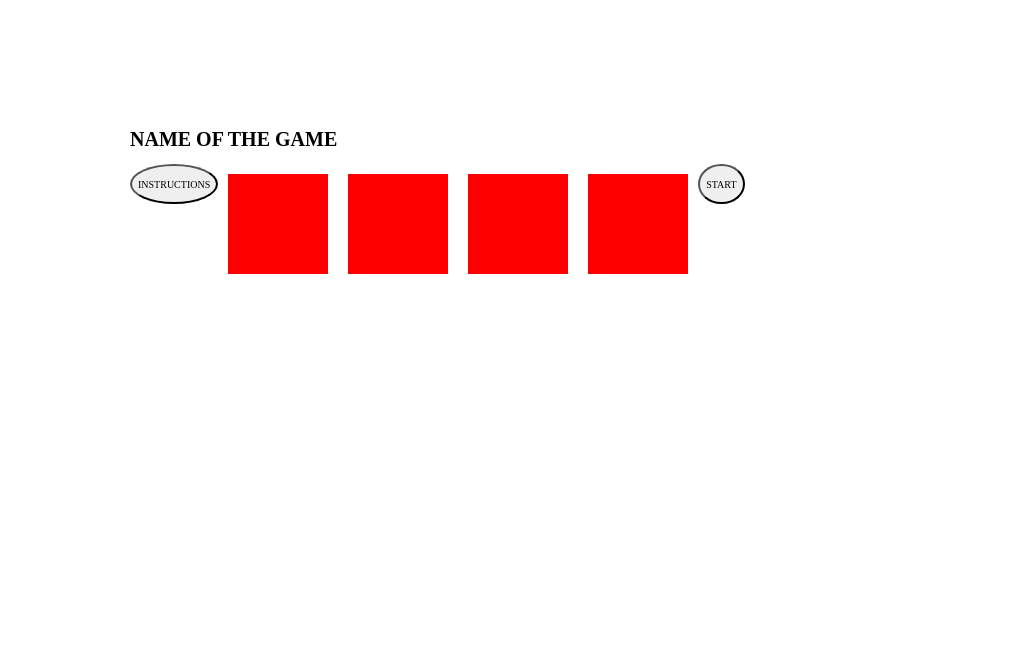
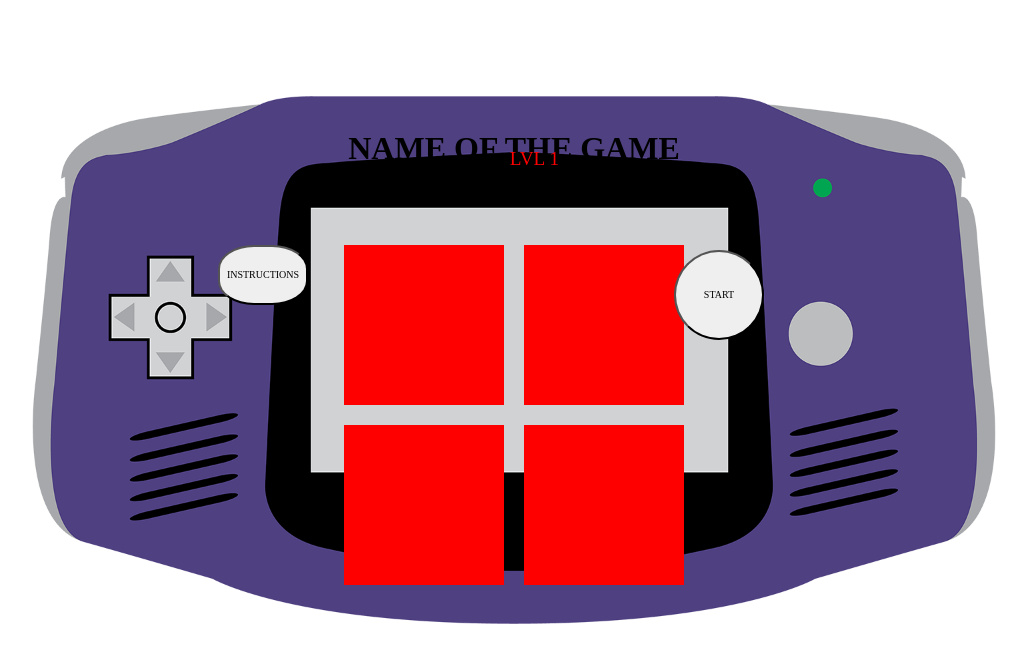
Before and after one commit to iO-Academy/2021-koalas-memory-pattern-game, a plain HTML site: page index.html in a window 1280 px wide. Shown: the whole page, without its empty margins (126-1153 px from the left). Drawn offline with Linux system fonts and the light colour scheme.

Commit message:
finished the onscreen look

```diff
--- a/index.html
+++ b/index.html
@@ -15,16 +15,17 @@
     </header>
     <div class="console">
         <div class="buttons">
-            <button>INSTRUCTIONS</button>
+            <button class="instructions-button">INSTRUCTIONS</button>
         </div>
         <div class="display">
             <div class="box"></div>
             <div class="box"></div>
             <div class="box"></div>
             <div class="box"></div>
+            <div class="level"> LVL 1</div>
         </div>
         <div class="buttons">
-            <button>START</button>
+            <button class="start-button">START</button>
         </div>
     </div>
 </main>
--- a/style.css
+++ b/style.css
@@ -1,28 +1,68 @@
 body {
     font-size: 62.5%;
+    background-image: url("gameboy.png");
+    background-repeat: no-repeat;
+    background-size: cover;
 }
 
+header {
+    text-align: center;
+    padding-bottom: 47px;
+    padding-top: 6px;
+    font-size: 1rem;
+}
+
+
 main {
-    margin: 10% 20%;
+    margin: 8% 18%;
 }
 
 .console {
     display: flex;
+
 }
 
 .display {
     display: flex;
-
+    justify-content: center;
+    width: 550px;
+    flex-wrap: wrap;
 }
 
 .box {
     background: red;
-    width: 100px;
-    height: 100px;
+    width: 160px;
+    height: 160px;
     margin: 10px;
 }
 
-button {
-    height: 40px;
+.buttons {
+    width: 300px;
+
+}
+
+.instructions-button {
+    position: absolute;
+    bottom: 495px;
+    left: 344px;
+    width: 90px;
+    height: 60px;
+    border-radius: 40%;
+}
+
+.start-button {
+    position: absolute;
+    bottom: 460px;
+    right: 390px;
+    width: 90px;
+    height: 90px;
     border-radius: 50%;
 }
+
+.level {
+    position: absolute;
+    bottom: 630px;
+    right: 595px;
+    color: red;
+    font-size: 1.2rem;
+}
```
Also changed, not shown: gameboy.png (added).
